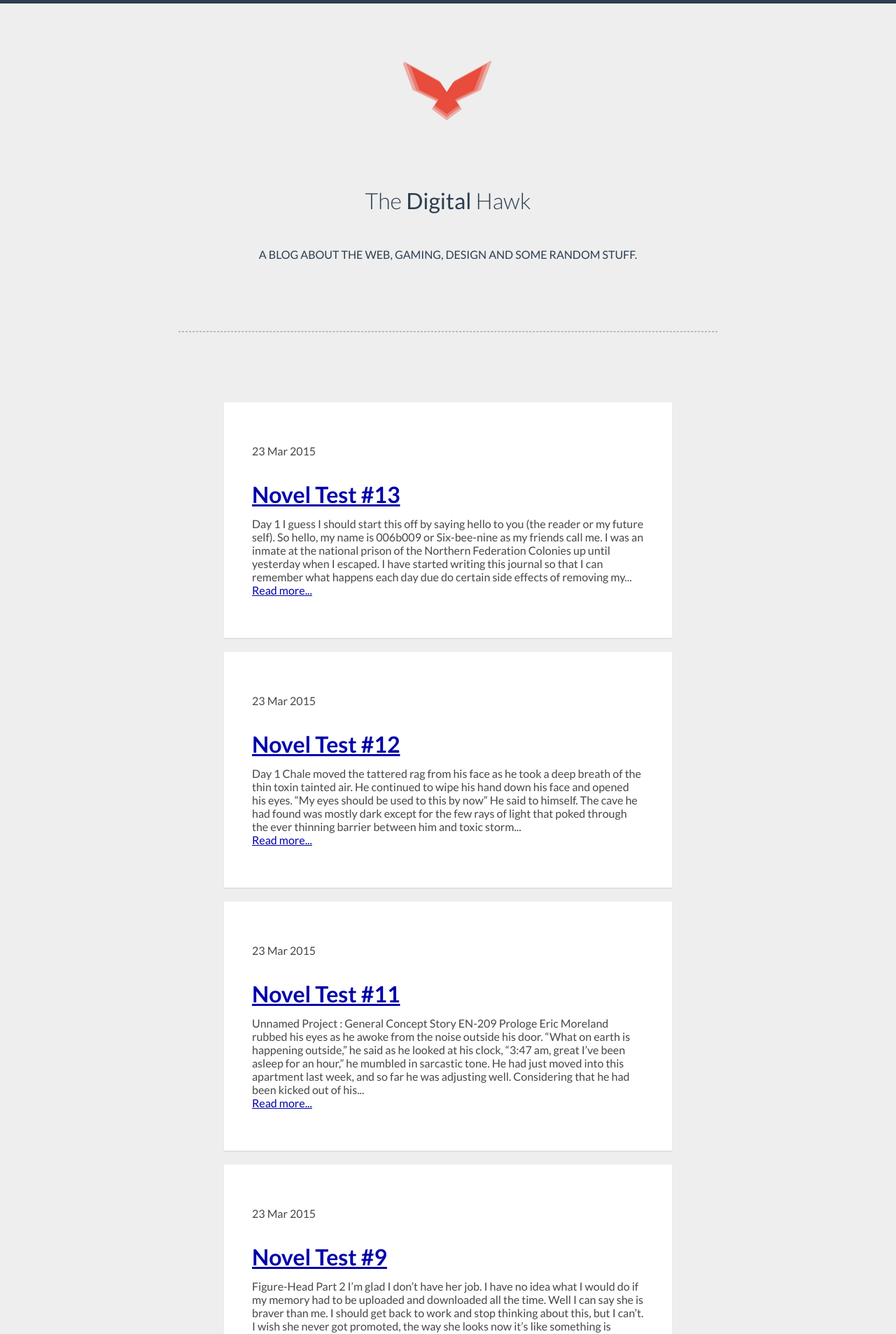
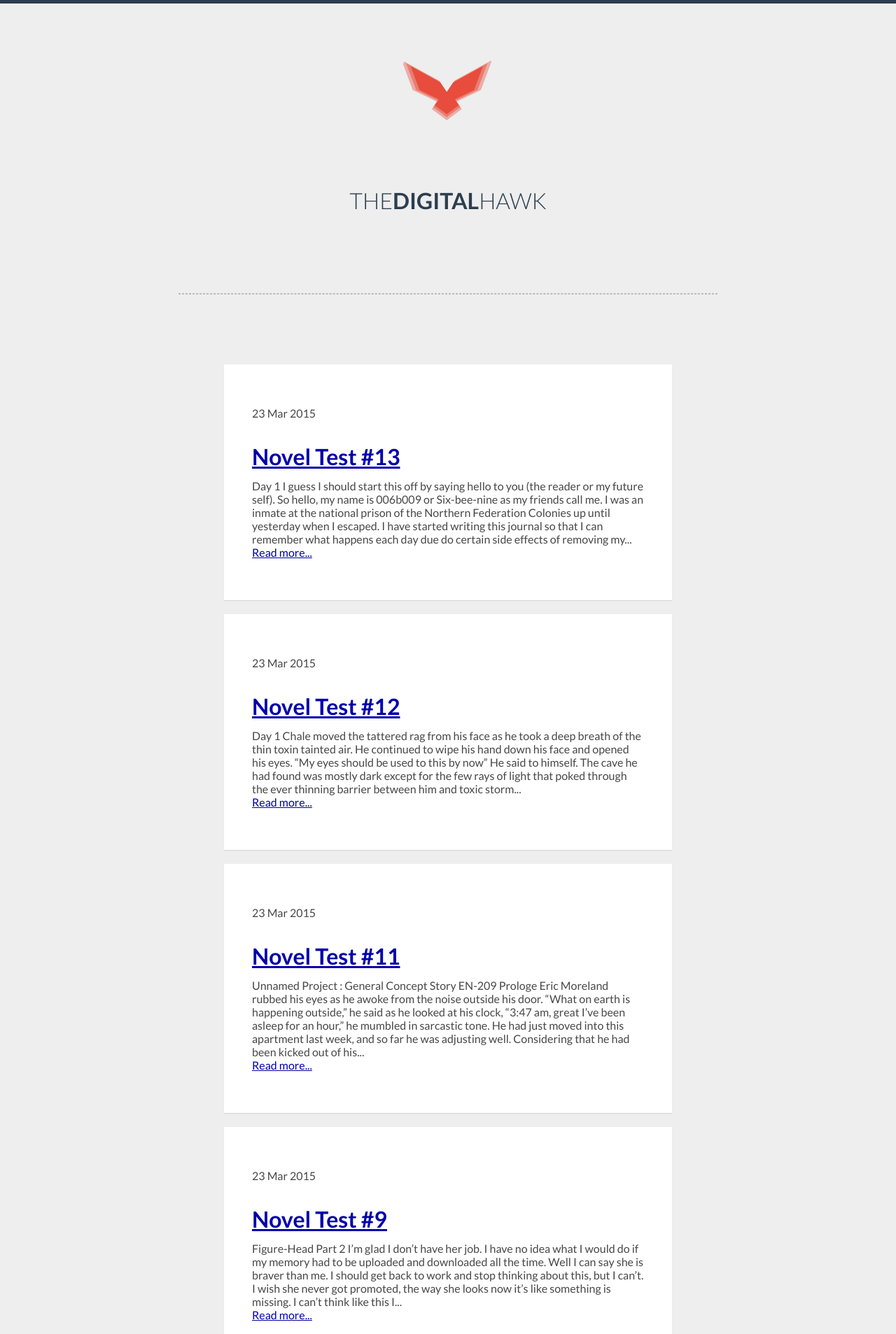
Before and after one commit to nightcry7/blog, a Jekyll site: the page built from index.html, in a window 1280 px wide. Shown: the top 1907 px of the page at 70% size. Built offline with Jekyll 4.4.1, drawn with Linux system fonts in a browser that asks for light colours; Markdown is read by kramdown in place of the engine named in the settings.

Commit message:
More style changes

```diff
--- a/_layouts/default.html
+++ b/_layouts/default.html
@@ -40,9 +40,7 @@
           </a>
            <!--  <h1 class="title"><a href="/">Nightcry<span>7</span></a></h1> -->
           </div>
-          <h2 class="center">The <span>Digital</span> Hawk</h2>
-          <br/>
-          <p class="center">A blog about the web, gaming, design and some random stuff.</p>
+          <h2 class="center">The<span>Digital</span>Hawk</h2>
           <hr>
           {{ content }}
       </div>
--- a/css/main.css
+++ b/css/main.css
@@ -109,9 +109,10 @@ h2{
 }
 h2.center{
   font-weight: 300;
+    text-transform: uppercase;
 }
 h2.center span{
-  font-weight: 400;
+  font-weight: 700;
 }
 p.center{
   font-weight: 400;
```
